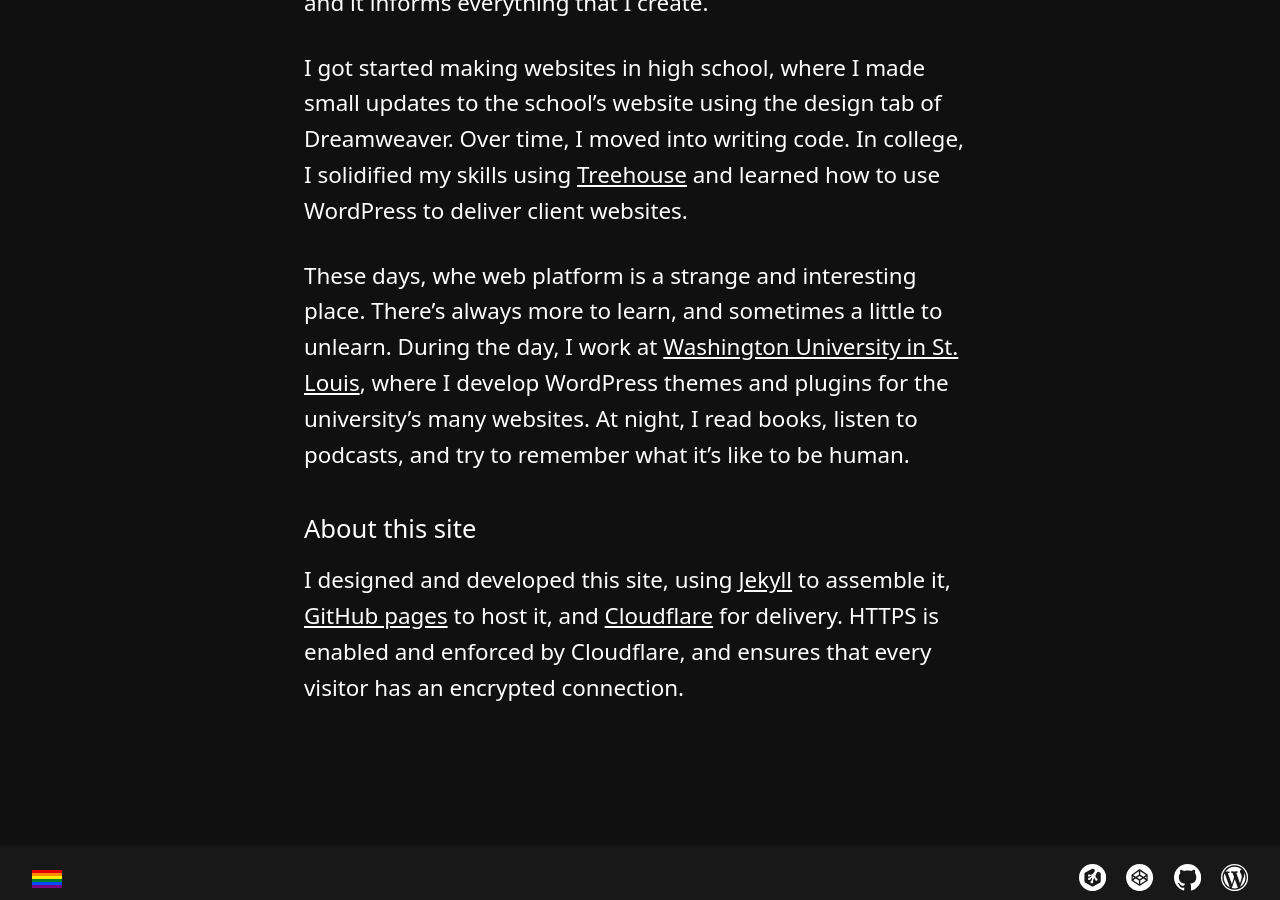
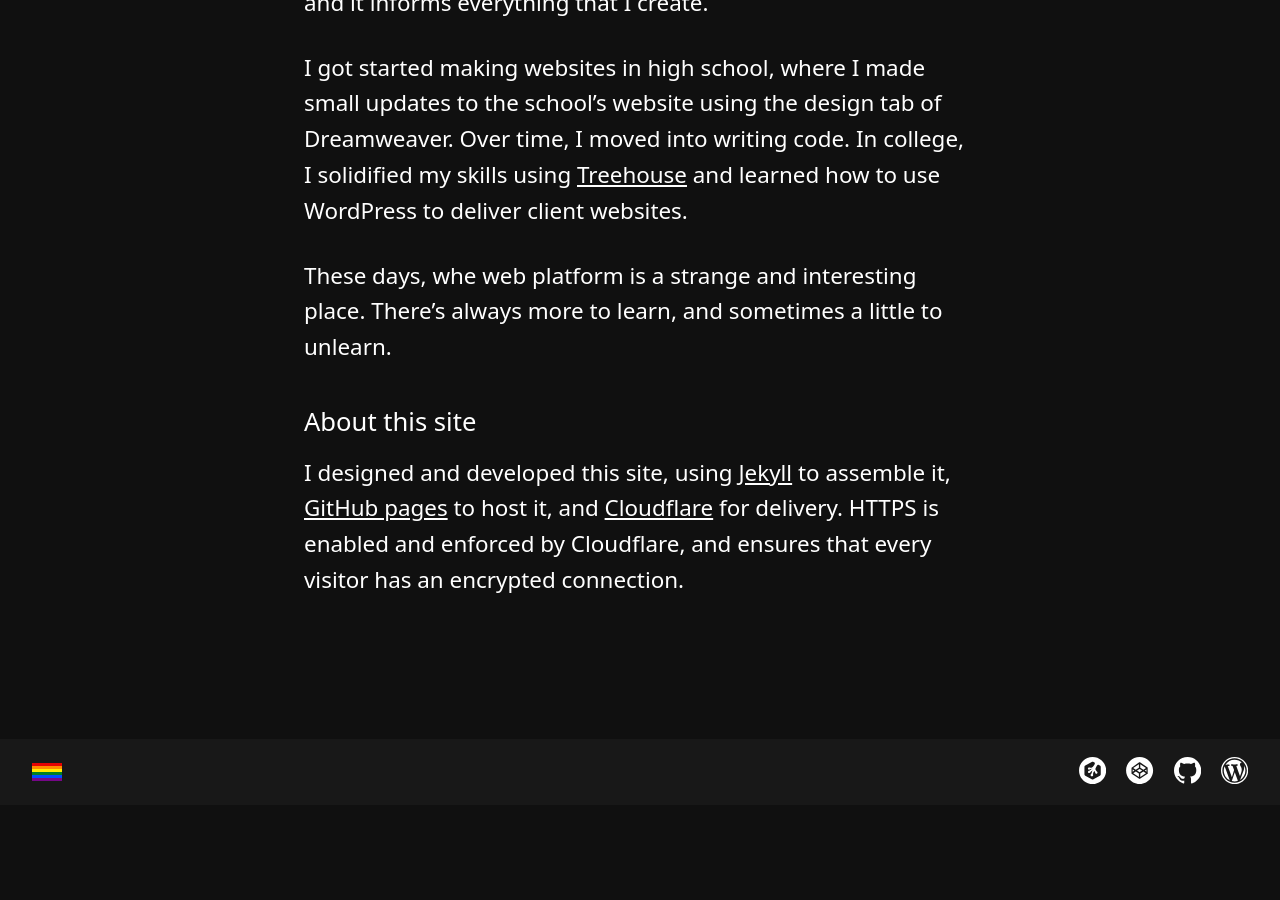
Before and after one commit to samhermes/samhermes.github.io, a Jekyll site: the page built from about.md, in a window 1280 px wide and 900 px high, scrolled down 561 px. Built offline with Jekyll 4.4.1, drawn with Linux system fonts in a browser that asks for light colours; after the commit the page ends 1366 px from its top, so only the background shows below that.

Commit message:
Update site description

```diff
--- a/_config.yml
+++ b/_config.yml
@@ -11,7 +11,7 @@
   uploads:
     title: Uploads
     output: true
-description: Front-end web developer in St. Louis. Writes about CSS, WordPress, JavaScript,
+description: Sam is a front-end web developer in Chicago, and writes about CSS, WordPress, JavaScript,
   accessibility, and more.
 url: https://samhermes.com
 permalink: "/posts/:title/"
--- a/about.md
+++ b/about.md
@@ -11,7 +11,7 @@
 
 I got started making websites in high school, where I made small updates to the school's website using the design tab of Dreamweaver. Over time, I moved into writing code. In college, I solidified my skills using [Treehouse](https://teamtreehouse.com) and learned how to use WordPress to deliver client websites.
 
-These days, whe web platform is a strange and interesting place. There's always more to learn, and sometimes a little to unlearn. During the day, I work at [Washington University in St. Louis](https://wustl.edu), where I develop WordPress themes and plugins for the university's many websites. At night, I read books, listen to podcasts, and try to remember what it's like to be human.
+These days, whe web platform is a strange and interesting place. There's always more to learn, and sometimes a little to unlearn.
 
 ## About this site
 
```
